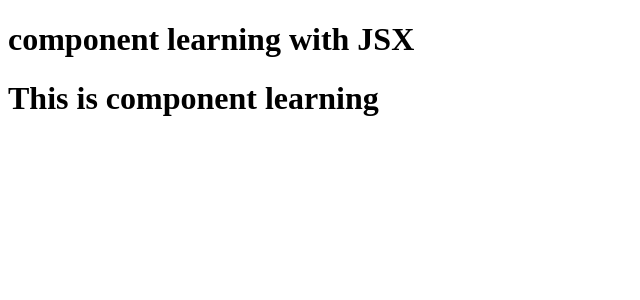
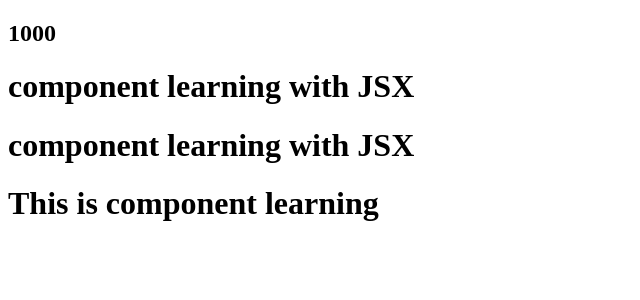
Before and after one commit to ajitesh01/React, a React (Vite) app: page / in a window 1280 px wide. Shown: the top 300 px of the page, without its empty margins (0-640 px from the left). Built offline with nearby package versions, Linux system fonts and the light colour scheme.

Commit message:
updated info about compoent inside Readme

```diff
--- a/App.js
+++ b/App.js
@@ -1,13 +1,26 @@
 import React from "react";
 import  ReactDOM  from "react-dom/client";
-const Title =()=>(
+
+const Title =()=>{
+    return (
+    <h1 className="head">
+        component learning with JSX
+    </h1>
+)};
+
+const ReactElementTitle=(
     <h1 className="head">
         component learning with JSX
     </h1>
 );
+
+const Number=1000;
 const HeadComponent = ()=>(
     <div id="container">
+        {console.log("Ajitesh Mandal learning React")}
+        <h2>{Number}</h2>
         <Title/>
+      {ReactElementTitle}
         <h1>This is component learning</h1>
 
     </div>
```
Also changed, not shown: 1 other file (tests, documents, lock files or other folders).
